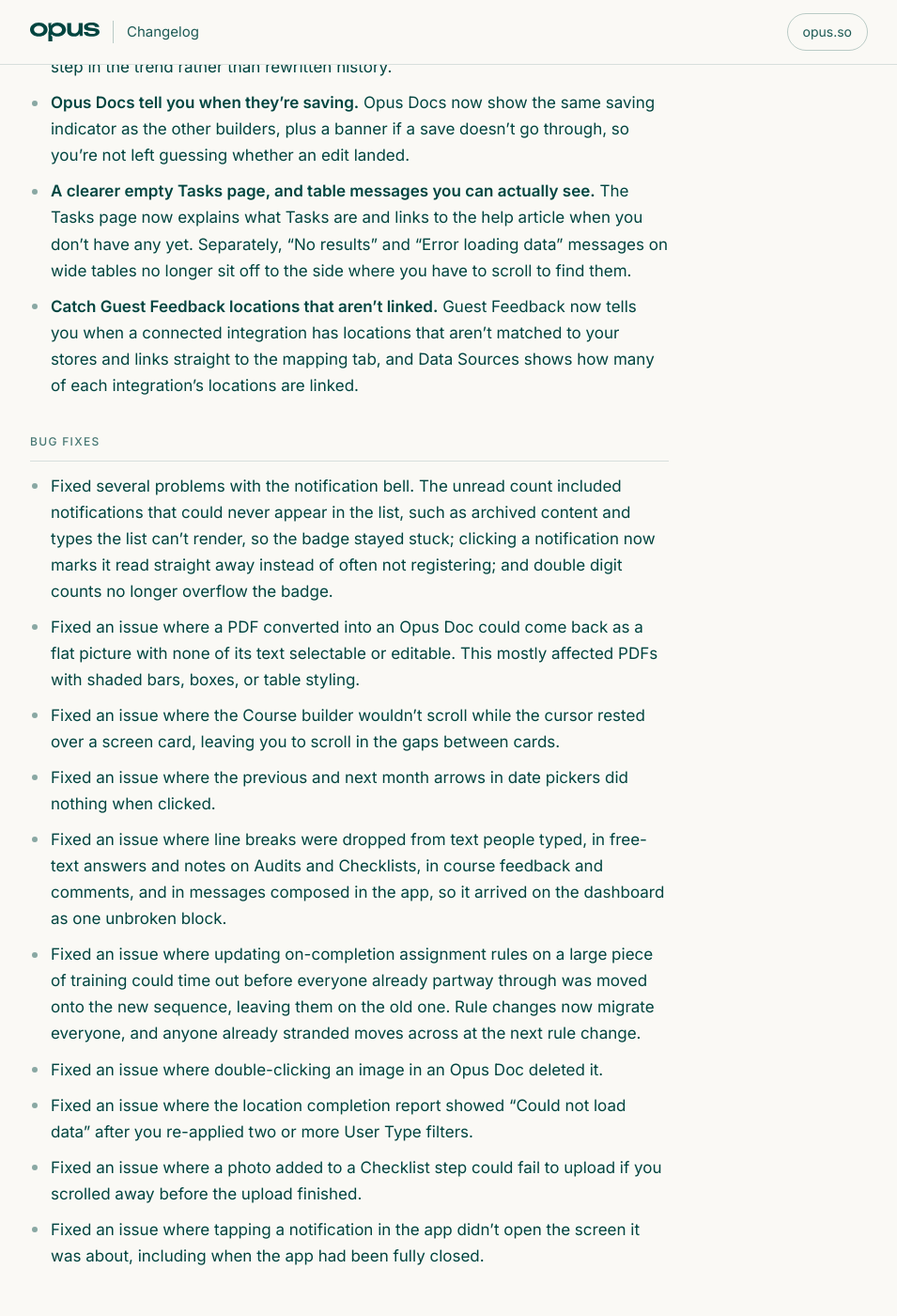
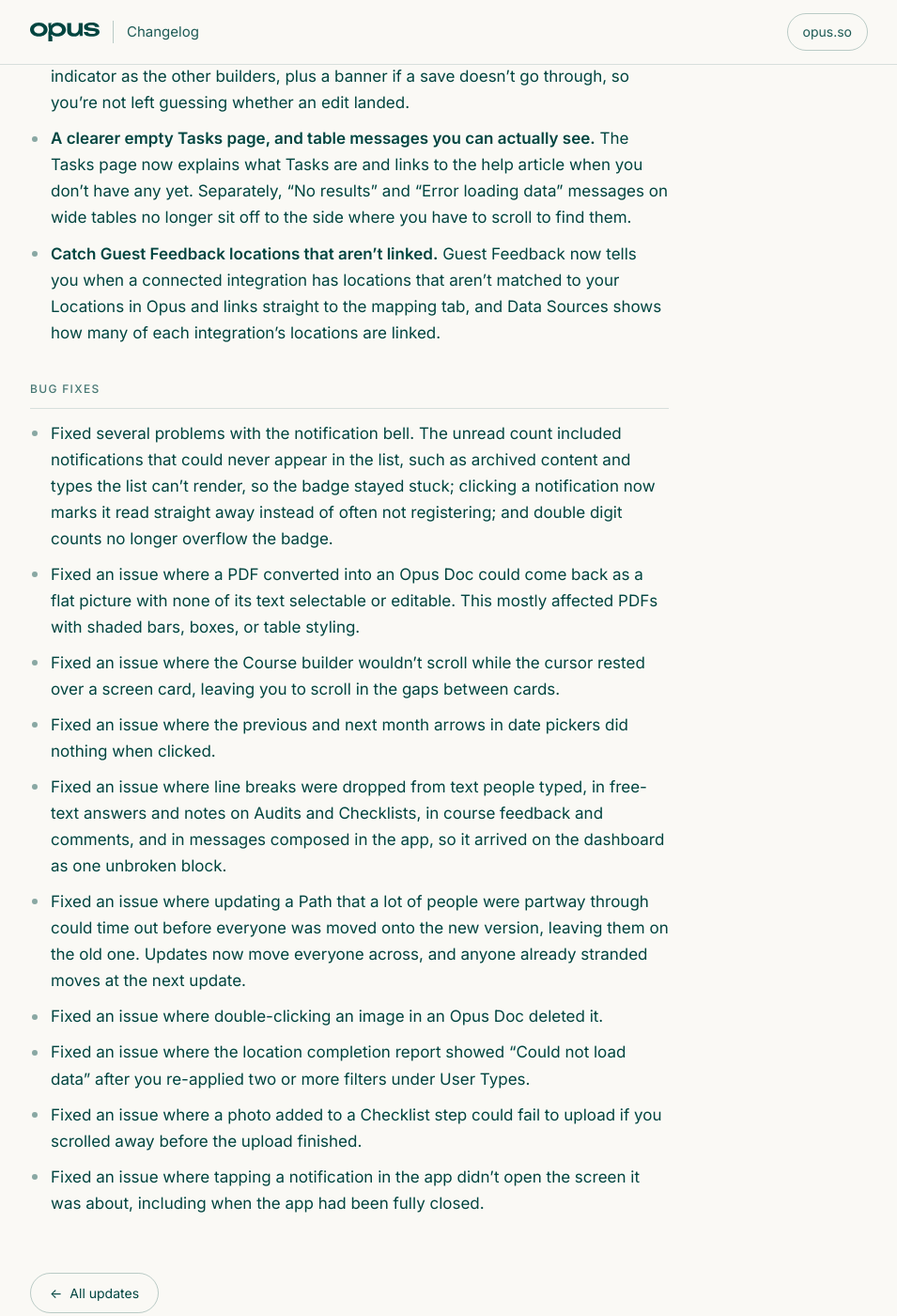
Before and after one commit to opus-training/changelog, a Jekyll site: the page built from _posts/2026-09-18-changelog.md, in a window 1280 px wide and 1400 px high, scrolled down 725 px. Shown: the whole window at 94% size, without its empty margins (162-1117 px from the left). Built offline with Jekyll 4.4.1, drawn with Linux system fonts in a browser that asks for light colours; some of the changed text lies outside the part shown.

Commit message:
Apply product terminology to the Sep 18 digest

```diff
--- a/_posts/2026-09-18-changelog.md
+++ b/_posts/2026-09-18-changelog.md
@@ -9,11 +9,11 @@
 
 ### Improvements
 
-- **Publish a Resource if you can edit it.** Publishing a training Resource or Opus Doc now follows the same per-item edit permission as Courses and Modules. Anyone who can edit an item can publish it, without needing org-wide library management — and library management on its own no longer covers items you don't have edit access to.
+- **Publish a Resource if you can edit it.** Publishing a Resource or Opus Doc now follows the same per-item edit permission as Courses and Modules. Anyone who can edit an item can publish it, without needing the Manage Library permission.
 - **Completion reporting now ignores archived training.** Assignment completion and past due figures, in reporting and in the Team tab in the app, no longer count assignments on archived content, so they reflect only the training people are still expected to do. Most numbers barely move, but if you archive a lot you will see a real drop. Days recorded before this change keep their old figures, so expect a step in the trend rather than rewritten history.
 - **Opus Docs tell you when they're saving.** Opus Docs now show the same saving indicator as the other builders, plus a banner if a save doesn't go through, so you're not left guessing whether an edit landed.
 - **A clearer empty Tasks page, and table messages you can actually see.** The Tasks page now explains what Tasks are and links to the help article when you don't have any yet. Separately, "No results" and "Error loading data" messages on wide tables no longer sit off to the side where you have to scroll to find them.
-- **Catch Guest Feedback locations that aren't linked.** Guest Feedback now tells you when a connected integration has locations that aren't matched to your stores and links straight to the mapping tab, and Data Sources shows how many of each integration's locations are linked.
+- **Catch Guest Feedback locations that aren't linked.** Guest Feedback now tells you when a connected integration has locations that aren't matched to your Locations in Opus and links straight to the mapping tab, and Data Sources shows how many of each integration's locations are linked.
 
 ### Bug fixes
 
@@ -22,8 +22,8 @@
 - Fixed an issue where the Course builder wouldn't scroll while the cursor rested over a screen card, leaving you to scroll in the gaps between cards.
 - Fixed an issue where the previous and next month arrows in date pickers did nothing when clicked.
 - Fixed an issue where line breaks were dropped from text people typed, in free-text answers and notes on Audits and Checklists, in course feedback and comments, and in messages composed in the app, so it arrived on the dashboard as one unbroken block.
-- Fixed an issue where updating on-completion assignment rules on a large piece of training could time out before everyone already partway through was moved onto the new sequence, leaving them on the old one. Rule changes now migrate everyone, and anyone already stranded moves across at the next rule change.
+- Fixed an issue where updating a Path that a lot of people were partway through could time out before everyone was moved onto the new version, leaving them on the old one. Updates now move everyone across, and anyone already stranded moves at the next update.
 - Fixed an issue where double-clicking an image in an Opus Doc deleted it.
-- Fixed an issue where the location completion report showed "Could not load data" after you re-applied two or more User Type filters.
+- Fixed an issue where the location completion report showed "Could not load data" after you re-applied two or more filters under User Types.
 - Fixed an issue where a photo added to a Checklist step could fail to upload if you scrolled away before the upload finished.
 - Fixed an issue where tapping a notification in the app didn't open the screen it was about, including when the app had been fully closed.
```
